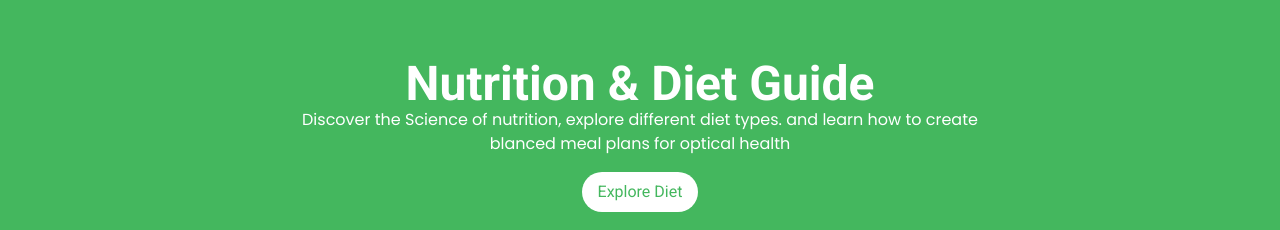
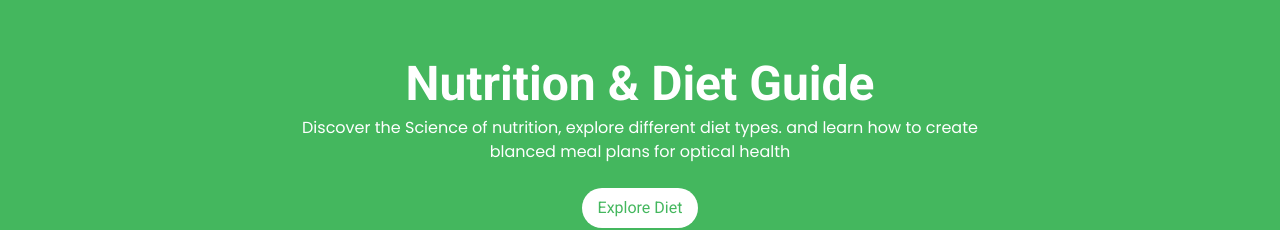
Before and after one commit to atoosh22/sola-front-end, a React (Vite) app: page / in a window 1280 px wide. Shown: the top 230 px of the page. Built offline with nearby package versions, Linux system fonts and the light colour scheme.

Commit message:
checking

```diff
--- a/src/Pages.jsx/Nutrition.jsx
+++ b/src/Pages.jsx/Nutrition.jsx
@@ -21,7 +21,7 @@ const Nutrition = () => {
   <>
    <div className='bg-[#44B75E] text-white text-center py-15'>
    <h2 className='text-5xl font-[Roboto] font-bold'>Nutrition & Diet Guide</h2>
-   <p className='font-[Poppins] font-semi-bold'>Discover the Science of nutrition, explore different diet types. and learn how to create<br/> blanced meal plans for optical health</p>
+   <p className='font-[Poppins] font-semi-bold my-2'>Discover the Science of nutrition, explore different diet types. and learn how to create<br/> blanced meal plans for optical health</p>
    <button className='bg-white rounded-full text-[#44B75E] px-4 py-2 mt-4 font-[Roboto] cursor-pointer'>Explore Diet</button>
    </div>
 
```
